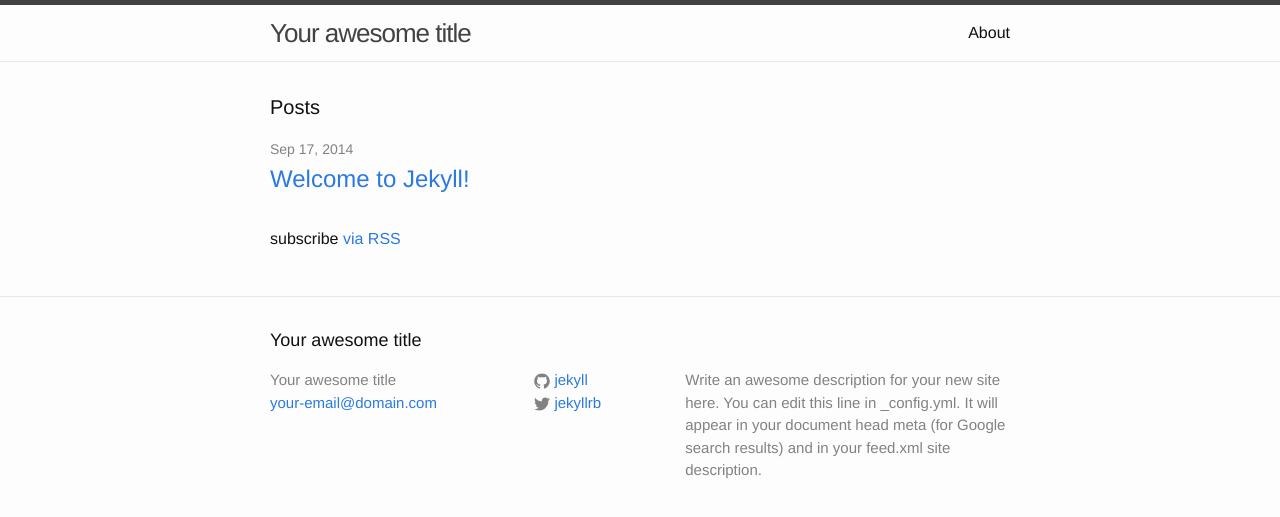
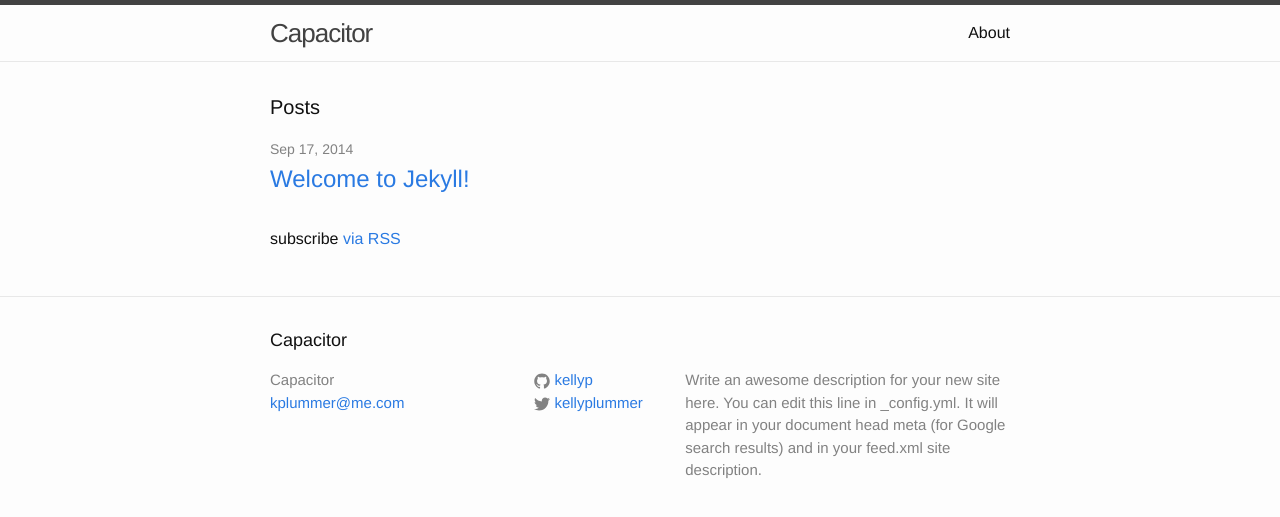
Before and after one commit to kellyp/Storage-Capacitor, a Jekyll site: the page built from index.html, in a window 1280 px wide. Shown: the top 517 px of the page. Built offline with Jekyll 4.4.1, drawn with Linux system fonts in a browser that asks for light colours.

Commit message:
updates to config for pages

```diff
--- a/_config.yml
+++ b/_config.yml
@@ -1,14 +1,14 @@
 # Site settings
-title: Your awesome title
-email: your-email@domain.com
+title: Capacitor
+email: kplummer@me.com
 description: > # this means to ignore newlines until "baseurl:"
   Write an awesome description for your new site here. You can edit this
   line in _config.yml. It will appear in your document head meta (for
   Google search results) and in your feed.xml site description.
-baseurl: "" # the subpath of your site, e.g. /blog/
-url: "http://yourdomain.com" # the base hostname & protocol for your site
-twitter_username: jekyllrb
-github_username:  jekyll
+baseurl: "/Storage-Capacitor/" # the subpath of your site, e.g. /blog/
+url: "http://kellyp.github.io" # the base hostname & protocol for your site
+twitter_username: kellyplummer
+github_username:  kellyp
 
 # Build settings
 markdown: kramdown
```
